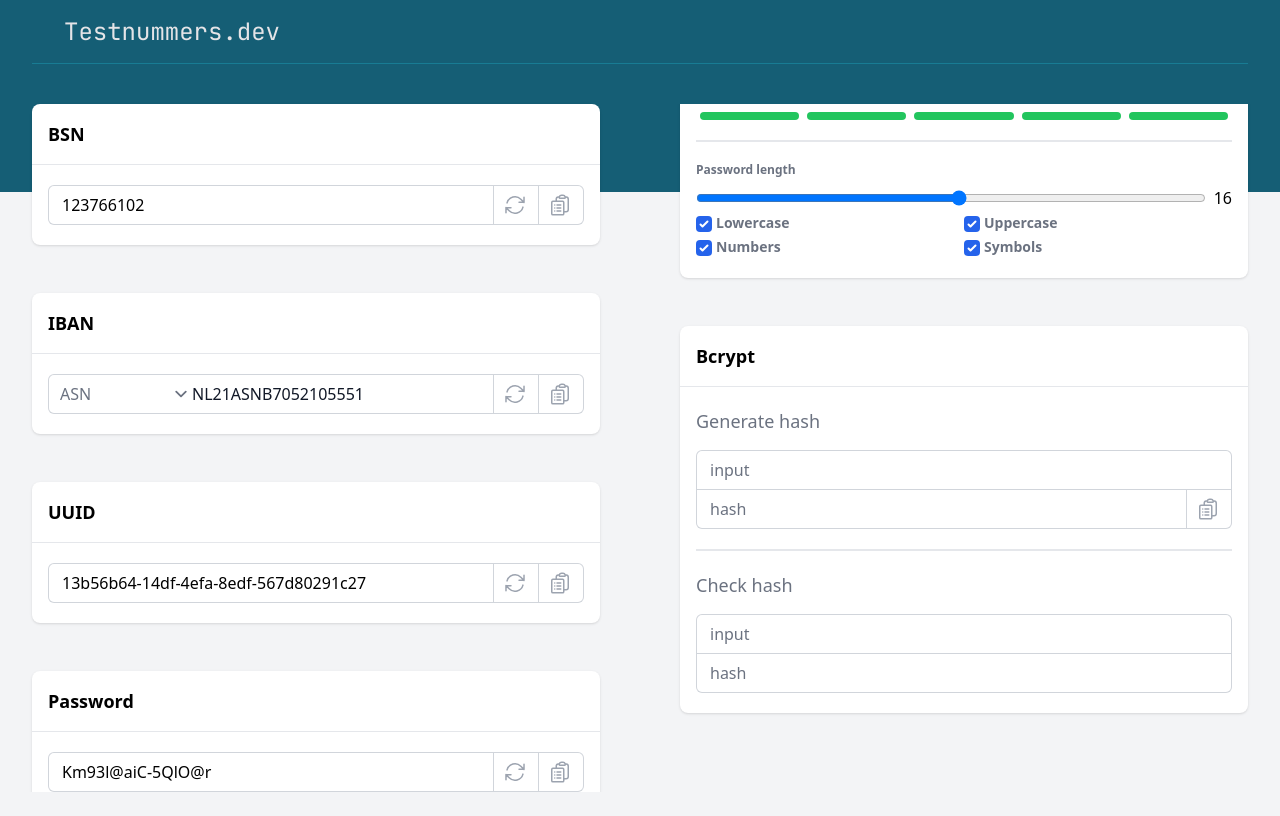
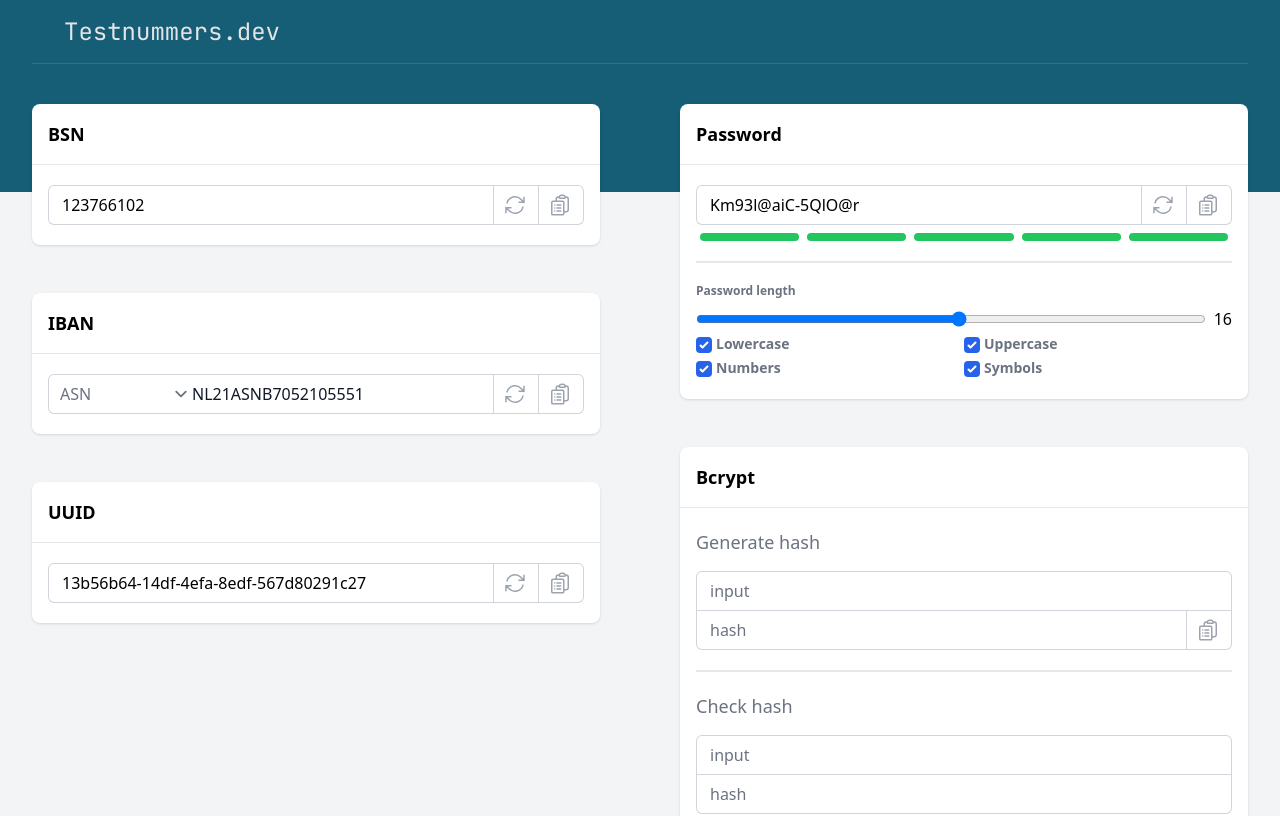
Before and after one commit to BramVanBerkel/testnummers, a Vue app: page / in a window 1280 px wide. Shown: the top 816 px of the page. Built offline with nearby package versions, Linux system fonts and the light colour scheme.

Commit message:
create Card component

```diff
--- a/src/App.vue
+++ b/src/App.vue
@@ -5,6 +5,7 @@ import UUID from "./components/generators/UUID.vue";
 import Password from "./components/generators/Password.vue";
 import Footer from "./components/Footer.vue";
 import Bcrypt from "./components/generators/Bcrypt.vue";
+import Card from "./components/Card.vue";
 </script>
 
 <template>
@@ -21,56 +22,21 @@ import Bcrypt from "./components/generators/Bcrypt.vue";
   </div>
 
   <main class="-mt-32 pt-10 columns-1 lg:columns-2">
-    <div class="px-4 pb-12 lg:px-8">
-      <div class="bg-white rounded-lg shadow">
-        <h1 class="border-b border-gray-200 text-lg font-bold px-4 py-4">BSN</h1>
-        <div class="px-4 py-5">
-          <div class="flex">
-            <BSN />
-          </div>
-        </div>
-      </div>
-    </div>
-    <div class="px-4 pb-12 lg:px-8">
-      <div class="bg-white rounded-lg shadow">
-        <h1 class="border-b border-gray-200 text-lg font-bold px-4 py-4">IBAN</h1>
-        <div class="px-4 py-5">
-          <div class="flex">
-            <IBAN />
-          </div>
-        </div>
-      </div>
-    </div>
-    <div class="px-4 pb-12 lg:px-8">
-      <div class="bg-white rounded-lg shadow">
-        <h1 class="border-b border-gray-200 text-lg font-bold px-4 py-4">UUID</h1>
-        <div class="px-4 py-5">
-          <div class="flex">
-            <UUID />
-          </div>
-        </div>
-      </div>
-    </div>
-    <div class="px-4 pb-12 lg:px-8">
-      <div class="bg-white rounded-lg shadow">
-        <h1 class="border-b border-gray-200 text-lg font-bold px-4 py-4">Password</h1>
-        <div class="px-4 py-5">
-          <div class="flex flex-col">
-            <Password />
-          </div>
-        </div>
-      </div>
-    </div>
-    <div class="px-4 pb-12 lg:px-8">
-      <div class="bg-white rounded-lg shadow">
-        <h1 class="border-b border-gray-200 text-lg font-bold px-4 py-4">Bcrypt</h1>
-        <div class="px-4 py-5">
-          <div class="flex flex-col">
-            <Bcrypt />
-          </div>
-        </div>
-      </div>
-    </div>
+    <Card name="BSN">
+      <BSN />
+    </Card>
+    <Card name="IBAN">
+      <IBAN />
+    </Card>
+    <Card name="UUID">
+      <UUID />
+    </Card>
+    <Card name="Password">
+      <Password />
+    </Card>
+    <Card name="Bcrypt">
+      <Bcrypt />
+    </Card>
   </main>
   <Footer />
 </template>
--- /dev/null
+++ b/src/components/Card.vue
@@ -0,0 +1,17 @@
+<template>
+  <div class="break-inside-avoid px-4 pb-12 lg:px-8">
+    <div class="bg-white rounded-lg shadow">
+      <h1 class="border-b border-gray-200 text-lg font-bold px-4 py-4">{{ name }}</h1>
+      <div class="px-4 py-5">
+        <slot></slot>
+      </div>
+    </div>
+  </div>
+</template>
+<script>
+export default {
+  props: {
+    name: String
+  }
+}
+</script>
--- a/src/components/generators/IBAN.vue
+++ b/src/components/generators/IBAN.vue
@@ -30,6 +30,7 @@ onMounted(() => generate(false))
 </script>
 
 <template>
+  <div class="flex">
     <div class="relative flex flex-grow">
       <div class="absolute inset-y-0 left-0">
         <select id="bank" name="bank" @change="generate(false)" v-model="state.bankCode.value"
@@ -66,4 +67,5 @@ onMounted(() => generate(false))
       </span>
       </button>
     </div>
+  </div>
 </template>
--- a/src/components/generators/Password.vue
+++ b/src/components/generators/Password.vue
@@ -52,7 +52,8 @@ watch([state.length, state.lowercase, state.uppercase, state.numbers, state.symb
 </script>
 
 <template>
-  <div class="relative flex flex-grow items-stretch focus-within:z-10">
+
+  <div class="relative flex items-stretch focus-within:z-10">
     <input readonly @focus="select" type="text" name="BSN" id="BSN" :value="state.password.value"
            class="block w-full rounded-none rounded-l-md border-0 pl-3.5 ring-1 ring-inset ring-gray-300 focus:ring-2 focus:ring-inset focus:ring-indigo-600">
     <button type="button" @click="generate()"
@@ -64,7 +65,8 @@ watch([state.length, state.lowercase, state.uppercase, state.numbers, state.symb
             class="relative -ml-px inline-flex items-center gap-x-1.5 rounded-r-md px-3 py-2 text-sm font-semibold text-gray-900 ring-1 ring-inset ring-gray-300 hover:bg-gray-50">
       <CopyIcon :class="{hidden: state.copySuccess.value}"
                 class="-ml-0.5 w-6 h-6 text-gray-400 transition group-hover:rotate-[-6deg]"></CopyIcon>
-      <CopiedIcon :class="{hidden: !state.copySuccess.value}" class="-ml-0.5 w-6 h-6 text-green-600 rotate-[-10deg]"></CopiedIcon>
+      <CopiedIcon :class="{hidden: !state.copySuccess.value}"
+                  class="-ml-0.5 w-6 h-6 text-green-600 rotate-[-10deg]"></CopiedIcon>
 
       <span :class="{'opacity-100': state.copySuccess.value, 'opacity-0': !state.copySuccess.value}"
             class="absolute inset-x-0 bottom-full mb-2.5 flex justify-center scale-100 translate-y-0 transition-opacity duration-300">
@@ -104,12 +106,14 @@ watch([state.length, state.lowercase, state.uppercase, state.numbers, state.symb
 
   <div class="grid grid-cols-2 max-w-2xl">
     <label for="lowercase">
-      <input type="checkbox" class="h-4 w-4 mr-1 rounded border-gray-300" id="lowercase" v-model="state.lowercase.value">
+      <input type="checkbox" class="h-4 w-4 mr-1 rounded border-gray-300" id="lowercase"
+             v-model="state.lowercase.value">
       <span class="text-sm font-semibold text-gray-500">Lowercase</span>
     </label>
 
     <label for="uppercase">
-      <input type="checkbox" class="h-4 w-4 mr-1 rounded border-gray-300" id="uppercase" v-model="state.uppercase.value">
+      <input type="checkbox" class="h-4 w-4 mr-1 rounded border-gray-300" id="uppercase"
+             v-model="state.uppercase.value">
       <span class="text-sm font-semibold text-gray-500">Uppercase</span>
     </label>
 
@@ -124,6 +128,4 @@ watch([state.length, state.lowercase, state.uppercase, state.numbers, state.symb
       <span class="text-sm font-semibold text-gray-500">Symbols</span>
     </label>
   </div>
-
-
 </template>
```
Lines whose indentation alone changed are shown as unchanged.
